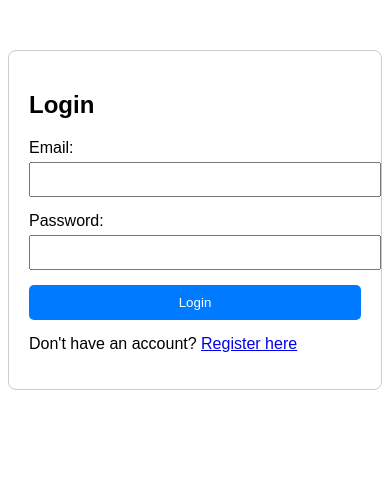
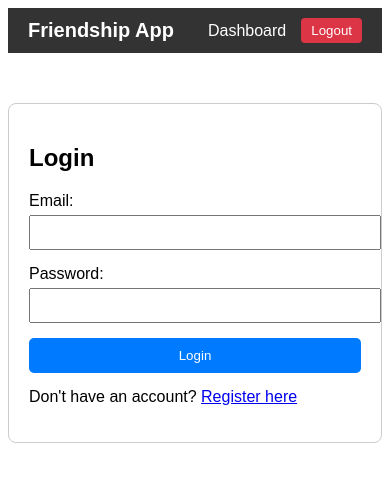
Before and after one commit to Nina-Fayazi/Friendship-Website, a React app in the folder frontend/: page /login in a window 390 px wide. Shown: the top 482 px of the page. Built offline with nearby package versions, Linux system fonts and the light colour scheme; sample sign-in values are in the browser's storage; the HTML template or start-up script is replaced by a standard one.

Commit message:
feat: implement responsive Navbar with conditional rendering based on auth status

```diff
--- a/frontend/src/App.jsx
+++ b/frontend/src/App.jsx
@@ -4,16 +4,16 @@ import Register from './pages/Register';
 import Login from './pages/Login';
 import Dashboard from './pages/Dashboard';
 import ProtectedRoute from './components/ProtectedRoute';
+import Navbar from './components/Navbar'; // ۱. وارد کردن نوبار
 
 function App() {
   return (
     <Router>
+      <Navbar /> {/* ۲. قرار دادن نوبار در بالای تمام صفحات */}
       <Routes>
         <Route path="/" element={<Navigate to="/login" />} />
-
         <Route path="/register" element={<Register />} />
         <Route path="/login" element={<Login />} />
-
 
         <Route
           path="/dashboard"
--- /dev/null
+++ b/frontend/src/components/Navbar.jsx
@@ -0,0 +1,58 @@
+import React from 'react';
+import { Link, useNavigate } from 'react-router-dom';
+
+function Navbar() {
+  const navigate = useNavigate();
+  const token = localStorage.getItem('token');
+
+  const handleLogout = () => {
+    localStorage.removeItem('token');
+    navigate('/login');
+  };
+
+  return (
+    <nav style={{
+      display: 'flex',
+      justifyContent: 'space-between',
+      alignItems: 'center',
+      padding: '10px 20px',
+      backgroundColor: '#333',
+      color: 'white',
+      fontFamily: 'Arial, sans-serif'
+    }}>
+      <div style={{ fontSize: '20px', fontWeight: 'bold' }}>
+        <Link to="/" style={{ color: 'white', textDecoration: 'none' }}>Friendship App</Link>
+      </div>
+
+      <div style={{ display: 'flex', gap: '15px', alignItems: 'center' }}>
+        {token ? (
+
+          <>
+            <Link to="/dashboard" style={{ color: 'white', textDecoration: 'none' }}>Dashboard</Link>
+            <button
+              onClick={handleLogout}
+              style={{
+                padding: '5px 10px',
+                backgroundColor: '#dc3545',
+                color: 'white',
+                border: 'none',
+                borderRadius: '4px',
+                cursor: 'pointer'
+              }}
+            >
+              Logout
+            </button>
+          </>
+        ) : (
+
+          <>
+            <Link to="/login" style={{ color: 'white', textDecoration: 'none' }}>Login</Link>
+            <Link to="/register" style={{ color: 'white', textDecoration: 'none' }}>Register</Link>
+          </>
+        )}
+      </div>
+    </nav>
+  );
+}
+
+export default Navbar;
```
Also changed, not shown: 2 other files (tests, documents, lock files or other folders).
